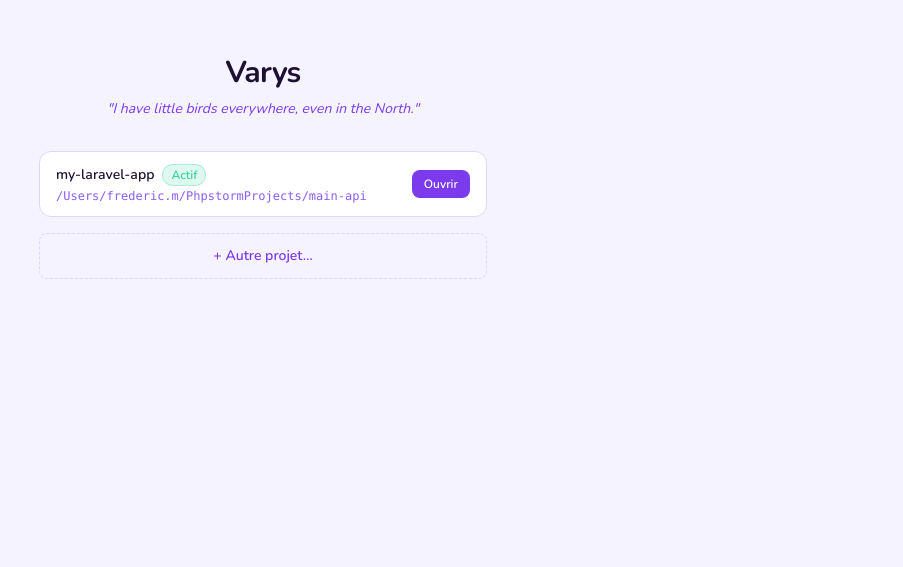
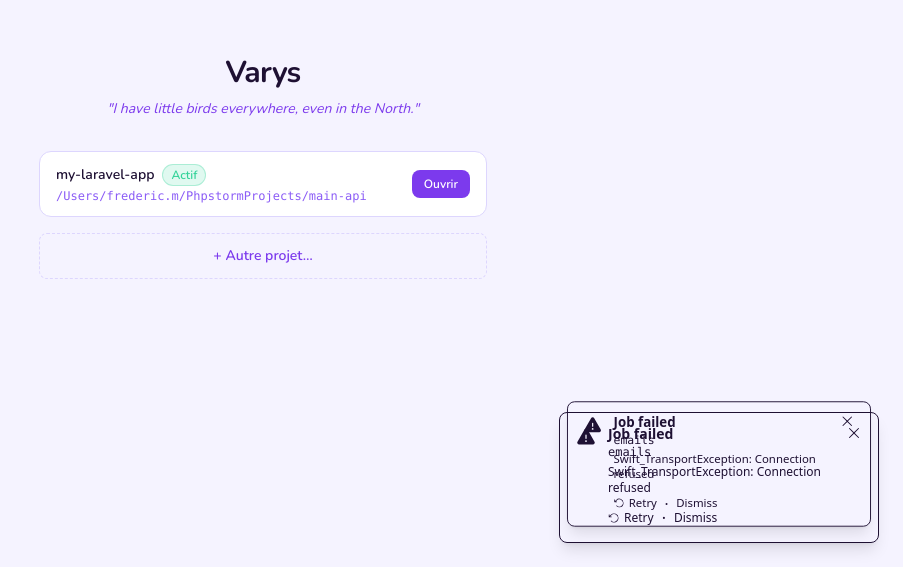
Before and after one commit to fm-hddev/laravel-varys, a React (Vite) app in the folder packages/renderer/: page / in a window 1280 px wide. Shown: the part 233-800 px from the top of the page, without its empty margins (377-1280 px from the left). Built offline with nearby package versions, Linux system fonts and the light colour scheme.

Commit message:
feat(queues): add permanent failed job toast with retry action
Installs sonner, adds FailedJobToast component that detects newly failed
jobs via React Query polling and shows a permanent toast with Retry/Dismiss.
Mounted via AppInner wrapper in App.tsx.

```diff
--- a/packages/renderer/package.json
+++ b/packages/renderer/package.json
@@ -17,6 +17,7 @@
     "react": "^19.0.0",
     "react-dom": "^19.0.0",
     "react-router-dom": "^7.0.0",
+    "sonner": "^2.0.7",
     "zustand": "^5.0.0"
   },
   "devDependencies": {
--- a/packages/renderer/src/App.tsx
+++ b/packages/renderer/src/App.tsx
@@ -1,15 +1,27 @@
 import { QueryClientProvider } from '@tanstack/react-query';
 import { RouterProvider } from 'react-router-dom';
+import { Toaster } from 'sonner';
 
+import { useFailedJobToasts } from '@/components/FailedJobToast';
 import { ThemeProvider } from '@/components/ThemeProvider';
 import { queryClient } from '@/lib/queryClient';
 import { router } from '@/router';
+
+function AppInner() {
+  useFailedJobToasts();
+  return (
+    <>
+      <RouterProvider router={router} />
+      <Toaster position="bottom-right" richColors />
+    </>
+  );
+}
 
 export function App() {
   return (
     <ThemeProvider>
       <QueryClientProvider client={queryClient}>
-        <RouterProvider router={router} />
+        <AppInner />
       </QueryClientProvider>
     </ThemeProvider>
   );
--- /dev/null
+++ b/packages/renderer/src/components/FailedJobToast.tsx
@@ -0,0 +1,117 @@
+/**
+ * FailedJobToast — toast permanent pour les jobs échoués
+ *
+ * Non auto-dismiss (duration: Infinity). Actions : Retry + Dismiss.
+ * Détecte les nouveaux jobs par comparaison avec le poll précédent (React Query).
+ *
+ * Monter dans App.tsx :
+ *   useFailedJobToasts();
+ *   <Toaster position="bottom-right" richColors />
+ */
+
+import { ArrowCounterClockwise, Warning, X } from '@phosphor-icons/react';
+import type { FailedJob } from '@varys/core';
+import { useEffect, useRef } from 'react';
+import { toast } from 'sonner';
+
+import { useFailedJobs, useRetryFailedJob } from '@/hooks/useQueueStats';
+
+// ─── Hook ─────────────────────────────────────────────────────────────────────
+
+/**
+ * Écoute le poll React Query des failed jobs et affiche un toast permanent
+ * pour chaque nouveau job détecté depuis le dernier poll.
+ */
+export function useFailedJobToasts() {
+  const { data: failedJobs } = useFailedJobs();
+  const retryMutation = useRetryFailedJob();
+  const prevIdsRef = useRef<Set<string | number>>(new Set());
+
+  useEffect(() => {
+    if (!failedJobs) return;
+
+    const newJobs = failedJobs.filter(job => !prevIdsRef.current.has(job.id));
+
+    newJobs.forEach(job => {
+      toast.custom(
+        (toastId) => (
+          <FailedJobToastContent
+            job={job}
+            onRetry={async () => {
+              await retryMutation.mutateAsync(job.id);
+              toast.dismiss(toastId);
+            }}
+            onDismiss={() => toast.dismiss(toastId)}
+          />
+        ),
+        {
+          id:       `failed-job-${job.id}`,
+          duration: Infinity,
+          position: 'bottom-right',
+        },
+      );
+    });
+
+    prevIdsRef.current = new Set(failedJobs.map(j => j.id));
+  }, [failedJobs, retryMutation]);
+}
+
+// ─── Toast UI ─────────────────────────────────────────────────────────────────
+
+interface FailedJobToastContentProps {
+  job:       FailedJob;
+  onRetry:   () => Promise<void>;
+  onDismiss: () => void;
+}
+
+function FailedJobToastContent({ job, onRetry, onDismiss }: FailedJobToastContentProps) {
+  return (
+    <div className="
+      flex items-start gap-3 w-80
+      rounded-lg border border-destructive/40 bg-background
+      px-4 py-3 shadow-lg
+    ">
+      <Warning className="h-5 w-5 text-destructive flex-shrink-0 mt-0.5" weight="fill" />
+
+      <div className="flex-1 min-w-0">
+        <p className="text-sm font-semibold text-foreground leading-tight">
+          Job failed
+        </p>
+        <p className="text-xs text-muted-foreground mt-0.5 font-mono truncate">
+          {job.queue}
+        </p>
+        <p
+          className="text-xs text-destructive/80 mt-1 line-clamp-2"
+          title={job.exception}
+        >
+          {job.exception}
+        </p>
+
+        <div className="flex items-center gap-2 mt-2.5">
+          <button
+            onClick={() => { void onRetry(); }}
+            className="inline-flex items-center gap-1 text-xs font-medium text-primary hover:text-primary/80 transition-colors"
+          >
+            <ArrowCounterClockwise className="h-3 w-3" />
+            Retry
+          </button>
+          <span className="text-border">·</span>
+          <button
+            onClick={onDismiss}
+            className="text-xs text-muted-foreground hover:text-foreground transition-colors"
+          >
+            Dismiss
+          </button>
+        </div>
+      </div>
+
+      <button
+        onClick={onDismiss}
+        className="text-muted-foreground hover:text-foreground transition-colors flex-shrink-0"
+        aria-label="Dismiss"
+      >
+        <X className="h-4 w-4" />
+      </button>
+    </div>
+  );
+}
```
Also changed, not shown: 1 other file (tests, documents, lock files or other folders).
